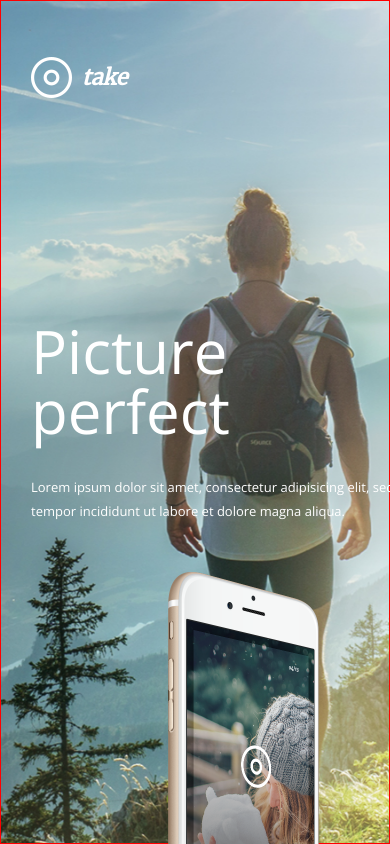
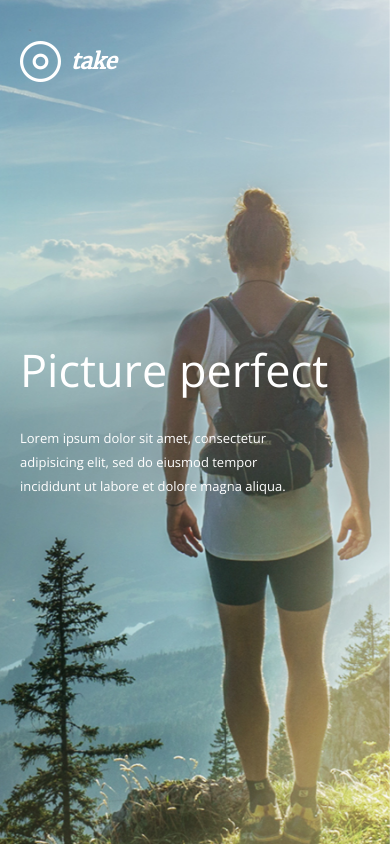
Before and after one commit to KruszynaPaulina/take_psd_to_html, a website: page index.html in a window 390 px wide. Drawn offline with nearby package versions, Linux system fonts and the light colour scheme.

Commit message:
Add rwd for hero

```diff
--- a/sass/style.scss
+++ b/sass/style.scss
@@ -20,12 +20,11 @@ body {
 	width: 100%;
 	height: 100%;
 	max-width: 1230px;
-	border: 1px solid red;
 	margin: 0 auto;
 	padding: 30px;
 }
 
-/* Home */
+/* Hero */
 
 .hero{
 	background-image: url('../images/hero.jpg');
@@ -616,6 +615,12 @@ body {
 /* Large devices (desktops, 992px and less than 1200px) */
 @media (max-width: 1200px) {
 
+	/* Hero */
+
+	.hero{
+		background-position: right bottom;
+	}
+
 }
 
 /* Hover */
@@ -626,5 +631,44 @@ body {
 /* Medium devices (tablets, 768px and less than 992) */
 @media (max-width: 991.98px) {
 
+	/* Hero */
+
+	.hero{
+		background-position: center bottom;
+	}
+
+
+	.hero__image {
+		display: none;
+	}
+
 
 }
+
+/* Small devices (landscape phones, 576px and less than 768) */
+@media (max-width: 768px) {
+
+}
+
+/* Extra small devices (portrait phones, less than 576px) */
+@media (max-width: 576px) {
+
+	/* Hero */
+
+	.hero__title {
+		font-size: 45px;
+	}
+
+	.article {
+		width: 300px;
+	}
+
+	.container {
+		padding: 20px;
+	}
+
+	.logo {
+	    top: 41px;
+	    left: 20px;
+	}
+}
```
Also changed, not shown: css/style.css.
